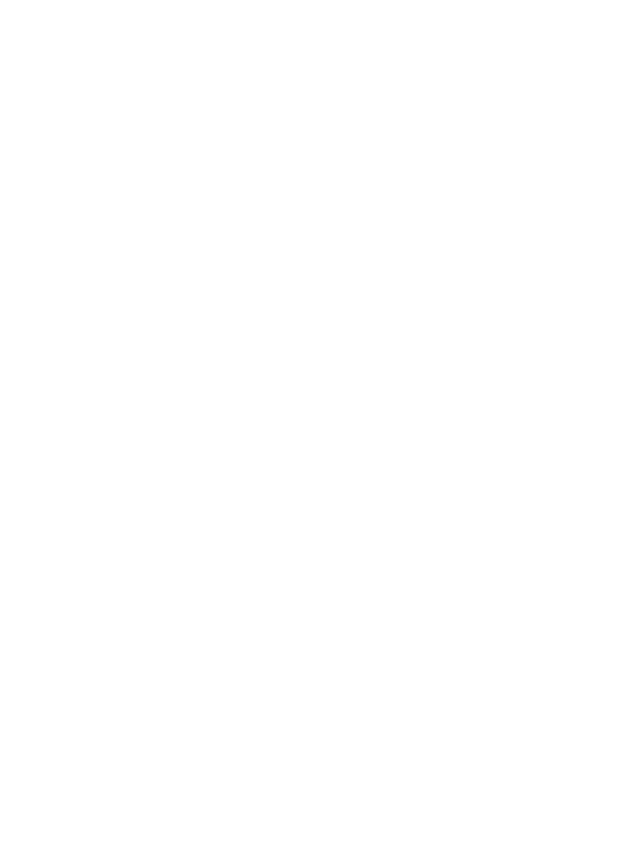
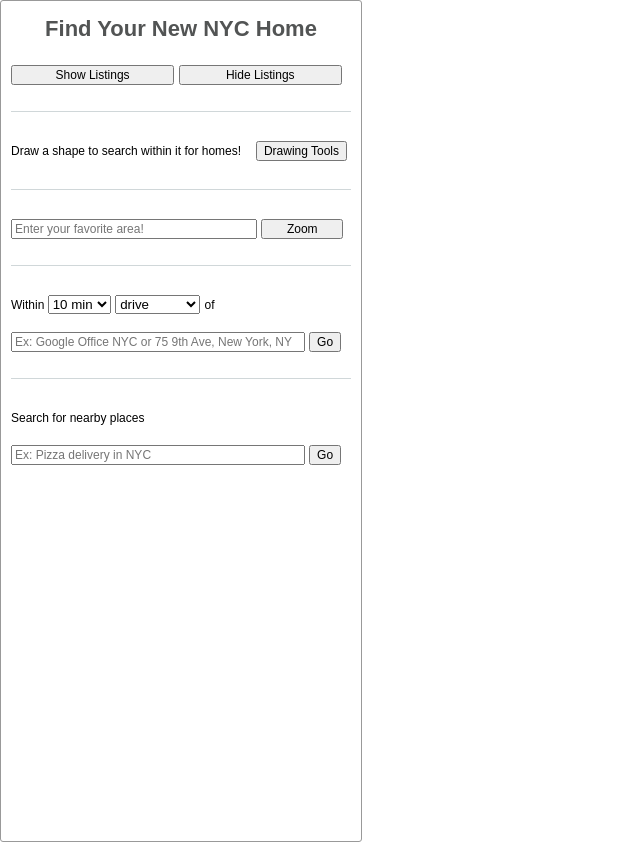
Before and after one commit to flex2016/realEstateGoogleMaps, a plain HTML site: page index.html in a window 1280 px wide. Shown: the whole page, without its empty margins (0-640 px from the left). Before the commit the page ends 800 px from the top, so only its background shows below. Drawn offline with Linux system fonts and the light colour scheme; some packages are replaced by stand-ins of ours.

Commit message:
added index content and styled it

```diff
--- a/css/style.css
+++ b/css/style.css
@@ -0,0 +1,69 @@
+html,
+body {
+  font-family: Arial, sans-serif;
+  height: 100%;
+  margin: 0;
+  padding: 0;
+}
+.container {
+  height: 100%;
+  position: relative;
+}
+input {
+  font-size: 12px;
+}
+h1 {
+  color: #525454;
+  font-size: 22px;
+  margin: 0 0 10px 0;
+  text-align: center;
+}
+#hide-listings,
+#show-listings {
+  width: 48%;
+}
+hr {
+  background: #D0D7D9;
+  height: 1px;
+  margin: 20px 0 20px 0;
+  border: none;
+}
+#map {
+  bottom:0px;
+  height: 100%;
+  left: 362px;
+  position: absolute;
+  right: 0px;
+}
+.options-box {
+  background: #fff;
+  border: 1px solid #999;
+  border-radius: 3px;
+  height: 100%;
+  line-height: 35px;
+  padding: 10px 10px 30px 10px;
+  text-align: left;
+  width: 340px;
+}
+#pano {
+  width: 200px;
+  height: 200px;
+}
+#places-search,
+#search-within-time-text {
+  width: 84%;
+}
+.text {
+  font-size: 12px;
+}
+#toggle-drawing {
+  width: 27%;
+  position: relative;
+  margin-left: 10px;
+}
+#zoom-to-area-text {
+  width: 70%;
+}
+#zoom-to-area {
+  width: 24%;
+}
--- a/index.html
+++ b/index.html
@@ -8,8 +8,55 @@
   <title>Document</title>
 </head>
 <body>
+  <div class="container">
+    <div class="options-box">
+      <h1>Find Your New NYC Home</h1>
+      <div>
+        <input id="show-listings" type="button" value="Show Listings">
+        <input id="hide-listings" type="button" value="Hide Listings">
+        <hr>
+        <span class="text"> Draw a shape to search within it for homes!</span>
+        <input id="toggle-drawing"  type="button" value="Drawing Tools">
+      </div>
+      <hr>
+      <div>
+        <input id="zoom-to-area-text" type="text" placeholder="Enter your favorite area!">
+        <input id="zoom-to-area" type="button" value="Zoom">
+      </div>
+      <hr>
+      <div>
+        <span class="text"> Within </span>
+        <select id="max-duration">
+          <option value="10">10 min</option>
+          <option value="15">15 min</option>
+          <option value="30">30 min</option>
+          <option value="60">1 hour</option>
+        </select>
+        <select id="mode">
+          <option value="DRIVING">drive</option>
+          <option value="WALKING">walk</option>
+          <option value="BICYCLING">bike</option>
+          <option value="TRANSIT">transit ride</option>
+        </select>
+        <span class="text">of</span>
+        <input id="search-within-time-text" type="text" placeholder="Ex: Google Office NYC or 75 9th Ave, New York, NY">
+        <input id="search-within-time" type="button" value="Go">
+      </div>
+      <hr>
+      <div>
+        <span class="text">Search for nearby places</span>
+        <input id="places-search" type="text" placeholder="Ex: Pizza delivery in NYC">
+        <input id="go-places" type="button" value="Go">
+      </div>
+    </div>
+    <div id="map"></div>
+  </div>
 
 
   <script src="js/main.js"></script>
+  <script async defer
+        src=
+        "https://maps.googleapis.com/maps/api/js?libraries=places,geometry,drawing&key=AIzaSyCnE4ydbdfYtyYpmY3fR5hXthP_58CnVH8&v=3&callback=initMap">
+    </script>
 </body>
 </html>
```
